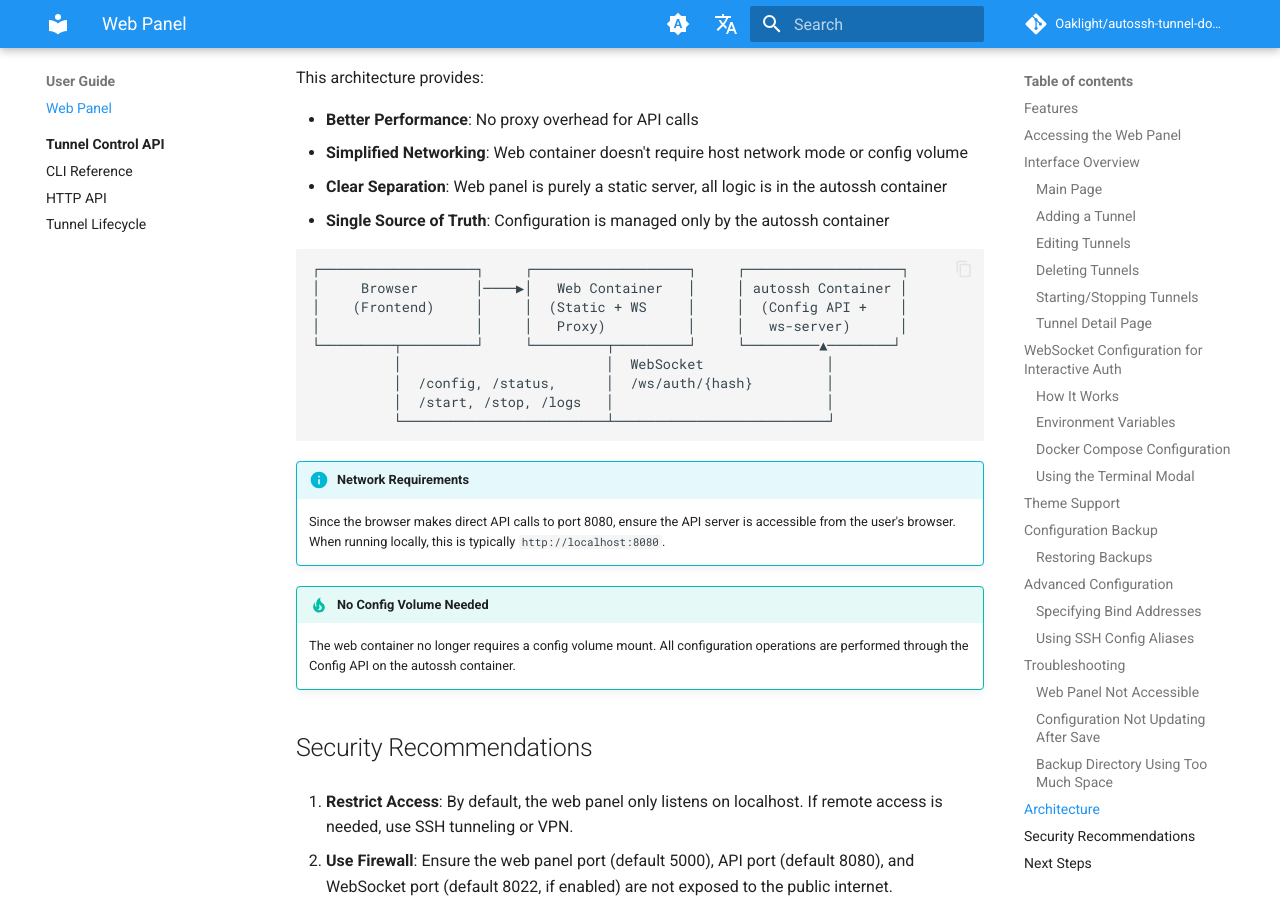
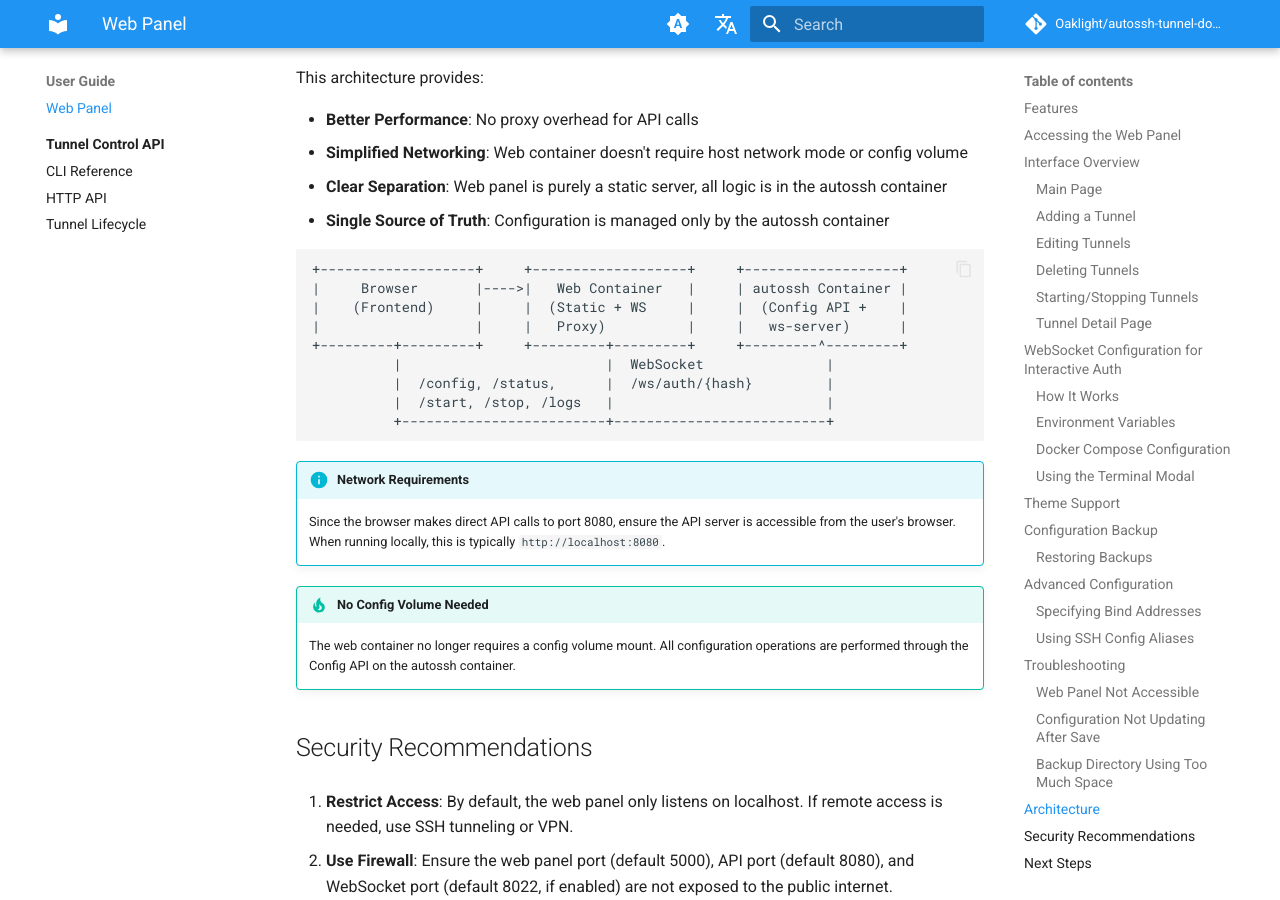
Before and after one commit to Oaklight/autossh-tunnel-dockerized, an MkDocs documentation site: the page built from docs/web-panel.md, in a window 1280 px wide and 900 px high, scrolled down 10458 px. Built offline with MkDocs 1.6.1 and Material for MkDocs 9.7.7, drawn with Linux system fonts in a browser that asks for light colours; comment, search, counter and statistics services are not loaded.

Commit message:
fix: use ASCII chars in architecture diagram for consistent rendering
Unicode box-drawing chars (┌─┐│) and geometric shapes (▶▲) render at
different widths in some monospace fonts, breaking diagram alignment.
Switch to pure ASCII (+, -, |, >, ^) for reliable rendering.

````diff
--- a/docs/web-panel.md
+++ b/docs/web-panel.md
@@ -316,15 +316,15 @@
 - **Single Source of Truth**: Configuration is managed only by the autossh container
 
 ```
-┌───────────────────┐     ┌───────────────────┐     ┌───────────────────┐
-│     Browser       │────▶│   Web Container   │     │ autossh Container │
-│    (Frontend)     │     │  (Static + WS     │     │  (Config API +    │
-│                   │     │   Proxy)          │     │   ws-server)      │
-└─────────┬─────────┘     └─────────┬─────────┘     └─────────▲────────┘
-          │                         │  WebSocket               │
-          │  /config, /status,      │  /ws/auth/{hash}         │
-          │  /start, /stop, /logs   │                          │
-          └─────────────────────────┴──────────────────────────┘
++-------------------+     +-------------------+     +-------------------+
+|     Browser       |---->|   Web Container   |     | autossh Container |
+|    (Frontend)     |     |  (Static + WS     |     |  (Config API +    |
+|                   |     |   Proxy)          |     |   ws-server)      |
++---------+---------+     +---------+---------+     +---------^---------+
+          |                         |  WebSocket               |
+          |  /config, /status,      |  /ws/auth/{hash}         |
+          |  /start, /stop, /logs   |                          |
+          +-------------------------+--------------------------+
 ```
 
 !!! info "Network Requirements"
````
